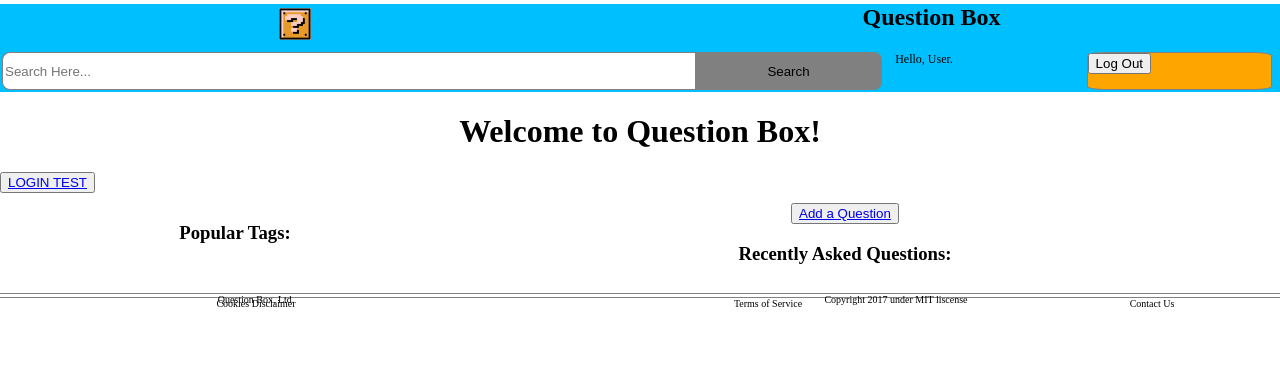
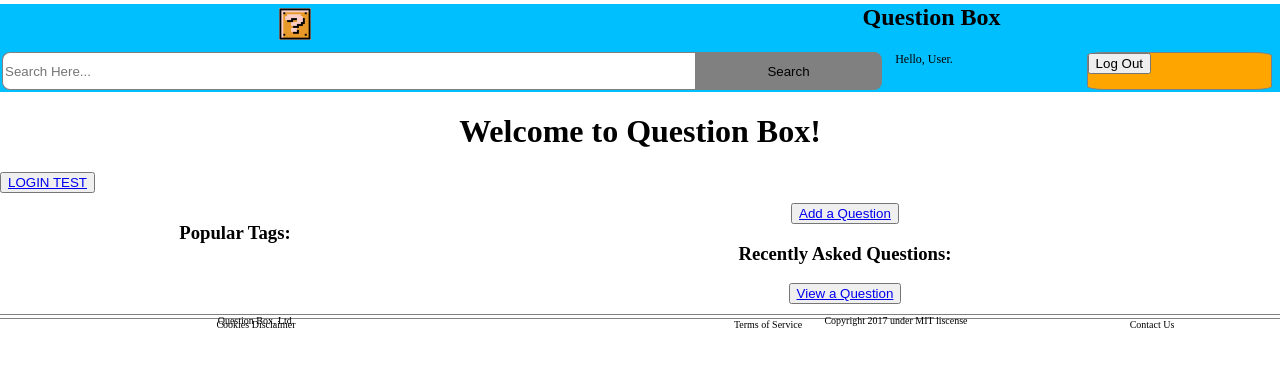
Before and after one commit to TIY-Durham-Question-Box/question-box-frontend, a React (Create React App) app: page / in a window 1280 px wide. Shown: the top 366 px of the page. Built offline with nearby package versions, Linux system fonts and the light colour scheme.

Commit message:
Homepage links to /viewquestion

```diff
--- a/src/components/home.js
+++ b/src/components/home.js
@@ -29,6 +29,7 @@ export default class Home extends Component {
             <div className="recently-asked-questions-homepage">
               <button className="homepage-ask-a-question-button"><Link to="/addquestion">Add a Question</Link></button>
               <h3>Recently Asked Questions:</h3>
+              <button className="homepage-ask-a-question-button"><Link to="/viewquestion">View a Question</Link></button>
             </div>
           </div>
       </div>
```
